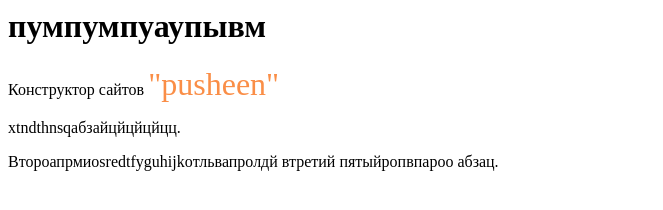
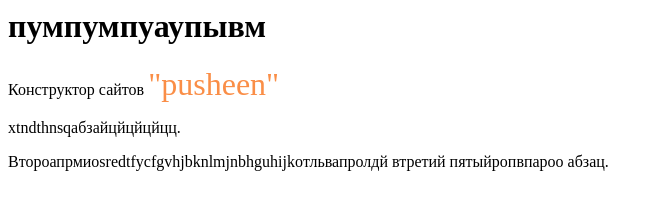
Before and after one commit to HeyKatya/pr_11, a plain HTML site: page index.html in a window 1280 px wide. Shown: the whole page, without its empty margins (0-663 px from the left). Drawn offline with Linux system fonts and the light colour scheme.

Commit message:
Update index.html

```diff
--- a/index.html
+++ b/index.html
@@ -8,6 +8,6 @@
   <p>Конструктор сайтов <font size="6" color="#fa8e47" face="serif">"pusheen"</font></p>
   <!-- Комментарgfhjkkhgий -->
   <p>xtndthnsqабзайцйцйцйцц.</p>
-  <p>Второапрмиоsredtfyguhijkoтльвапролдй втретий пятыйропвпароо абзац.</p>
+  <p>Второапрмиоsredtfycfgvhjbknlmjnbhguhijkoтльвапролдй втретий пятыйропвпароо абзац.</p>
  </body>
 </html>
```
